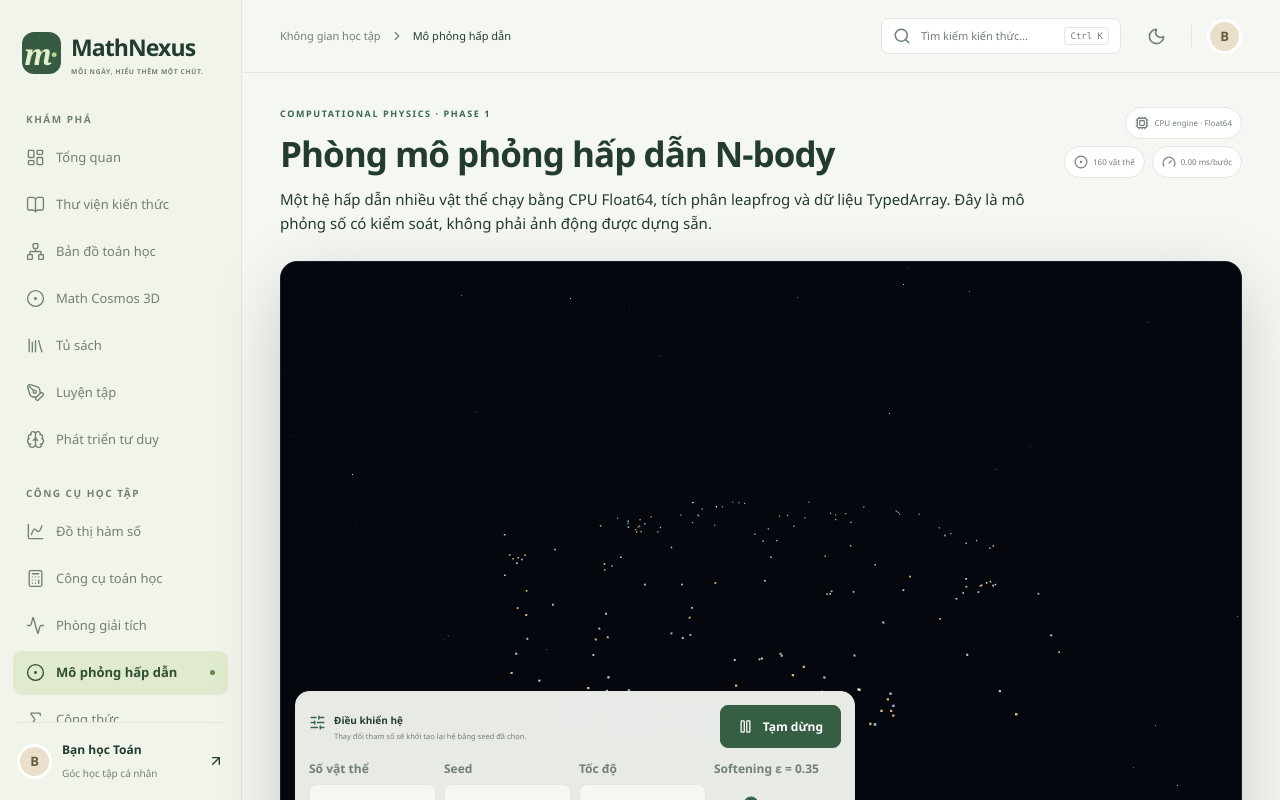
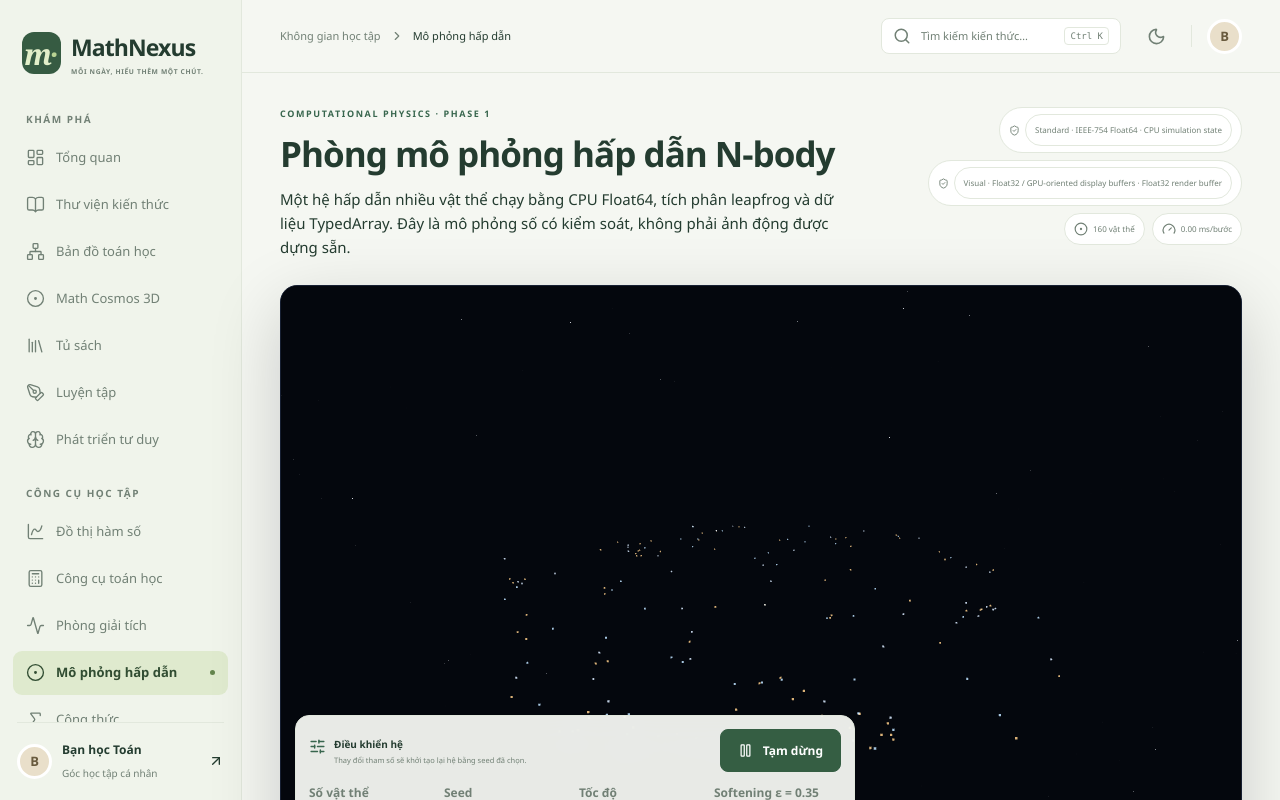
Before and after one commit to koko999-tien/mathnexus, a React (Vite) app: page /simulations/gravity in a window 1280 px wide. Shown: the top 800 px of the page. Built offline with nearby package versions, Linux system fonts and the light colour scheme.

Commit message:
Separate simulation and rendering precision in Gravity Lab

```diff
--- a/src/pages/GravityLab.tsx
+++ b/src/pages/GravityLab.tsx
@@ -2,6 +2,7 @@ import { useEffect, useMemo, useRef, useState } from 'react';
 import { Link } from 'react-router-dom';
 import { Activity, ArrowRight, BookOpen, CircleDot, Cpu, Gauge, Pause, Play, RotateCcw, SlidersHorizontal } from 'lucide-react';
 import { ChatText } from '../components/ui/ChatText';
+import { PrecisionBadge } from '../components/ui/PrecisionBadge';
 import { NBodyScene } from '../simulations/NBodyScene';
 import { createNBodyEngine, type NBodyDiagnostics } from '../simulations/nbody/CpuNBodyEngine';
 import { recordSimulationAdjustment, recordSimulationSession } from '../exploration/explorationState';
@@ -81,7 +82,8 @@ export default function GravityLab() {
         <p>Một hệ hấp dẫn nhiều vật thể chạy bằng CPU Float64, tích phân leapfrog và dữ liệu TypedArray. Đây là mô phỏng số có kiểm soát, không phải ảnh động được dựng sẵn.</p>
       </div>
       <div className="gravity-runtime">
-        <span><Cpu size={14} />CPU engine · Float64</span>
+        <PrecisionBadge mode="standard" suffix="CPU simulation state" compact />
+        <PrecisionBadge mode="visual" suffix="Float32 render buffer" compact />
         <span><CircleDot size={14} />{engine.particleCount} vật thể</span>
         <span><Gauge size={14} />{metrics.lastStepMs.toFixed(2)} ms/bước</span>
       </div>
```
